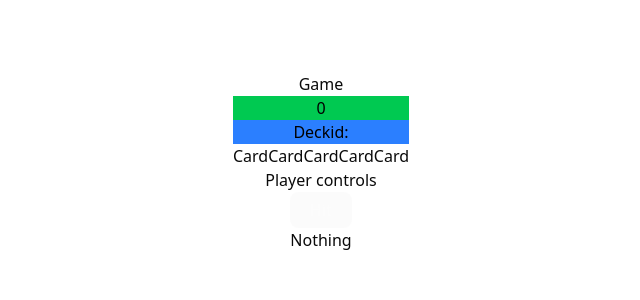
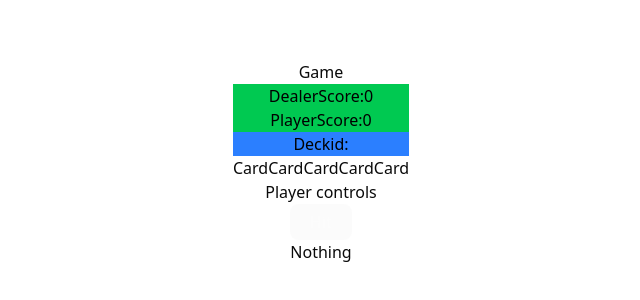
Before and after one commit to Cremacious/react-blackjack, a React (Vite) app in the folder frontend/: page /game in a window 1280 px wide. Shown: the part 238-538 px from the top of the page, without its empty margins (319-959 px from the left). Built offline with nearby package versions, Linux system fonts and the light colour scheme.

Commit message:
Correctly showing dealer cards

```diff
--- a/frontend/src/hooks/useGameActions.ts
+++ b/frontend/src/hooks/useGameActions.ts
@@ -49,6 +49,7 @@ export const useDrawCards = () => {
           addDealerCard(card);
         }
       });
+
     },
     onError: (error) => {
       console.error('Error drawing cards:', error);
--- a/frontend/src/pages/Game.tsx
+++ b/frontend/src/pages/Game.tsx
@@ -3,12 +3,30 @@ import PlayerControls from '@/components/PlayerControls';
 import { useGameStore } from '@/stores/useGameStore';
 
 const Game = () => {
-  const { playerScore, deckId, playerCards } = useGameStore();
+  const { playerScore, deckId, playerCards, dealerScore, dealerCards } = useGameStore();
 
   return (
     <div>
+      {dealerCards.length > 0 && (
+        <div className="flex flex-col items-center mb-4">
+          {dealerCards.map((card: any, index: number) => (
+            <div
+              key={card.code + index}
+              className="bg-white border border-gray-300 rounded p-2 mb-2"
+            >
+              <img
+                src={card.image}
+                alt={`${card.value} of ${card.suit}`}
+                className="w-20 h-28"
+              />
+              <p className="text-xs text-center mt-1">{card.code}</p>
+            </div>
+          ))}
+        </div>
+      )}
       Game
-      <p className="bg-green-500 text-black">{playerScore}</p>
+      <p className="bg-green-500 text-black">DealerScore:{dealerScore}</p>
+      <p className="bg-green-500 text-black">PlayerScore:{playerScore}</p>
       <p className="bg-blue-500 text-black">Deckid: {deckId}</p>
       <CardHand />
       <PlayerControls />
--- a/frontend/src/stores/useGameStore.ts
+++ b/frontend/src/stores/useGameStore.ts
@@ -33,6 +33,29 @@ interface GameState {
   resetGame: () => void;
 }
 
+const calcHandScore = (cards: Card[]): number => {
+  let score = 0;
+  let aces = 0;
+
+  cards.forEach((card) => {
+    if (['KING', 'QUEEN', 'JACK'].includes(card.value)) {
+      score += 10;
+    } else if (card.value === 'ACE') {
+      score += 11;
+      aces += 1;
+    } else {
+      score += parseInt(card.value, 10);
+    }
+  });
+
+  while (score > 21 && aces > 0) {
+    score -= 10;
+    aces -= 1;
+  }
+
+  return score;
+};
+
 export const useGameStore = create<GameState>((set) => ({
   deckId: '',
   gameState: 'waiting',
@@ -47,13 +70,33 @@ export const useGameStore = create<GameState>((set) => ({
   setPlayerCards: (cards) =>
     set((state) => ({ playerCards: [...state.playerCards, ...cards] })),
   addPlayerCard: (card) =>
-    set((state) => ({ playerCards: [...state.playerCards, card] })),
+    set((state) => {
+      const newPlayerCards = [...state.playerCards, card];
+      return {
+        playerCards: newPlayerCards,
+        playerScore: calcHandScore(newPlayerCards),
+      };
+    }),
   setDealerCards: (cards) =>
     set((state) => ({ dealerCards: [...state.dealerCards, ...cards] })),
   addDealerCard: (card) =>
-    set((state) => ({ dealerCards: [...state.dealerCards, card] })),
-  setPlayerScore: (score) => set({ playerScore: score }),
-  setDealerScore: (score) => set({ dealerScore: score }),
+    set((state) => {
+      const newDealerCards = [...state.dealerCards, card];
+      return {
+        dealerCards: newDealerCards,
+        dealerScore: calcHandScore(newDealerCards),
+      };
+    }),
+  setPlayerScore: () =>
+    set((state) => {
+      const newScore = calcHandScore(state.playerCards);
+      return { playerScore: newScore };
+    }),
+  setDealerScore: () =>
+    set((state) => {
+      const newScore = calcHandScore(state.dealerCards);
+      return { dealerScore: newScore };
+    }),
   incrementWins: () => set((state) => ({ wins: state.wins + 1 })),
   incrementLosses: () => set((state) => ({ losses: state.losses + 1 })),
   resetGame: () =>
--- a/frontend/vite.config.ts
+++ b/frontend/vite.config.ts
@@ -10,4 +10,7 @@ export default defineConfig({
       '@': path.resolve(__dirname, './src'),
     },
   },
+  server: {
+    port: 3000,
+  },
 });
```
